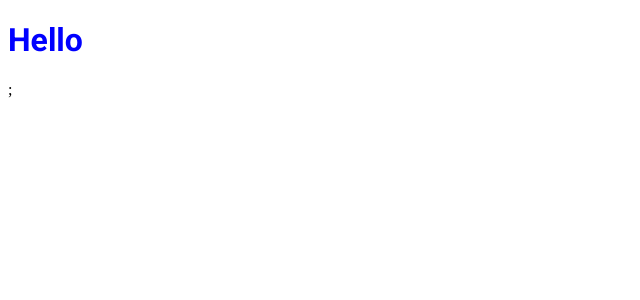
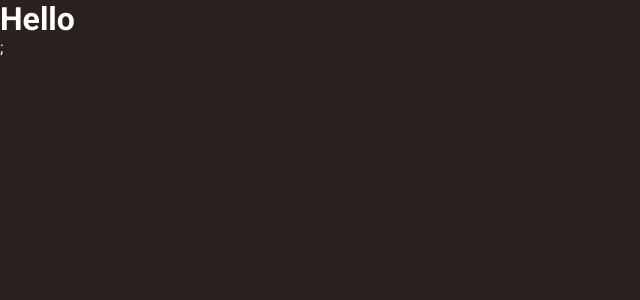
Before and after one commit to nataliaaraujo0/ig.news, a Next.js app in the folder ignews/: page / in a window 1280 px wide. Shown: the top 300 px of the page, without its empty margins (0-640 px from the left). Built offline with nearby package versions, Linux system fonts and the light colour scheme; a web font is replaced by a local one.

Commit message:
style: configuracao estilo global

```diff
--- a/ignews/package.json
+++ b/ignews/package.json
@@ -18,6 +18,7 @@
     "@types/react": "^17.0.34",
     "eslint": "7",
     "eslint-config-next": "12.0.3",
+    "identity-obj-proxy": "^3.0.0",
     "typescript": "^4.4.4"
   }
 }
--- a/ignews/src/pages/_app.tsx
+++ b/ignews/src/pages/_app.tsx
@@ -1,4 +1,5 @@
-import { AppProps } from 'next/app'
+import { AppProps } from 'next/app';
+import '../../styles/global.scss';
 
 function MyApp({ Component, pageProps }: AppProps) {
   return <Component {...pageProps} />;
--- a/ignews/src/pages/index.tsx
+++ b/ignews/src/pages/index.tsx
@@ -1,5 +1,5 @@
 import Head from 'next/head';
-import styles from '../../styles/Home.module.scss';
+
 
 export default function Home() {
   return (
@@ -7,8 +7,7 @@ export default function Home() {
       <Head>
         <title>Início | ig.new</title>
       </Head>
-      <h1 className={styles.title}
-      >Hello</h1>;
+      <h1>Hello</h1>;
     </>
   )
 }
--- a/ignews/styles/Home.module.scss
+++ /dev/null
@@ -1,4 +0,0 @@
-.title {
-  color: blue;
-  font-family: "roboto";
-}
--- /dev/null
+++ b/ignews/styles/global.scss
@@ -0,0 +1,51 @@
+* {
+  margin: 0;
+  padding: 0;
+  box-sizing: border-box;
+}
+
+:root {
+  --brown-200: #742a14;
+  --brown-600: #2e2725;
+  --brown-700: #2a201e;
+  --brown-900: #29292e;
+
+  --gray-100: #d9dde0;
+
+  --white: #ffffff;
+
+  --yellow-400: #efd446;
+}
+
+body {
+  background: var(--brown-700);
+  color: var(--white);
+}
+
+@media (max-width: 1080px) {
+  html {
+    font-size: 93.75%;
+  }
+}
+@media (max-width: 720px) {
+  html {
+    font-size: 87.5%;
+  }
+}
+
+body,
+input,
+textarea,
+select,
+button {
+  font: 400 1rem "roboto", sans-serif;
+}
+
+button {
+  cursor: pointer;
+}
+
+a {
+  color: inherit;
+  text-decoration: none;
+}
```
Also changed, not shown: 1 other file (tests, documents, lock files or other folders).
